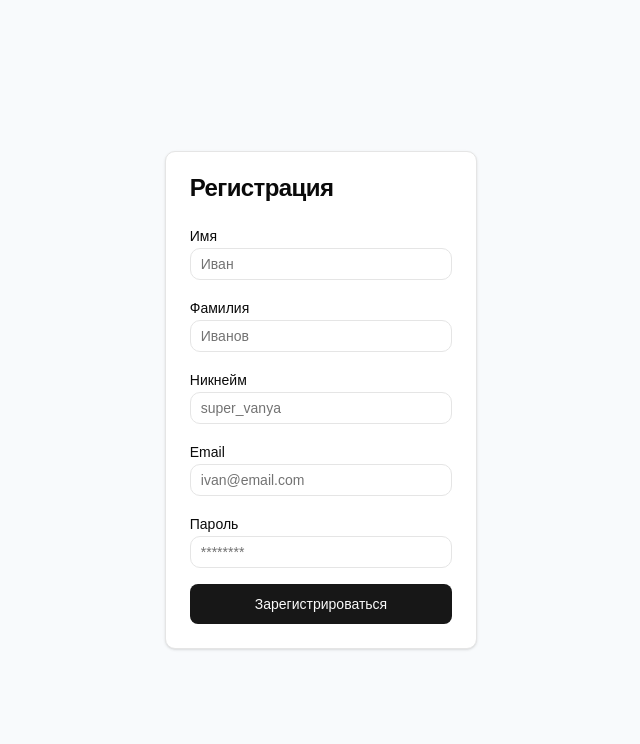
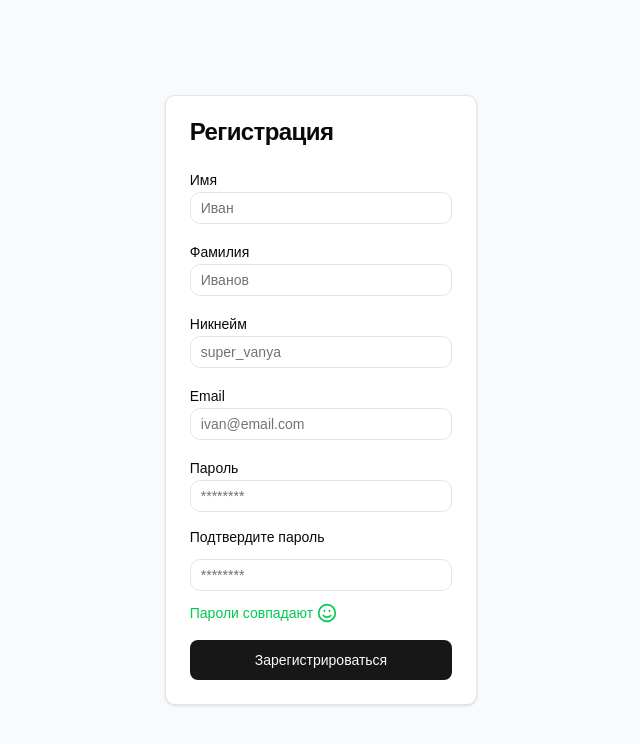
Before and after one commit to silius124/social_network, a React (Vite) app in the folder frontend/: page /register in a window 1280 px wide. Shown: the top 744 px of the page, without its empty margins (319-959 px from the left). Built offline with nearby package versions, Linux system fonts and the light colour scheme.

Commit message:
feat(register): add confirm password

```diff
--- a/frontend/src/features/auth/components/RegisterForm.tsx
+++ b/frontend/src/features/auth/components/RegisterForm.tsx
@@ -21,10 +21,14 @@ import {
   CardTitle,
 } from "@/components/ui/card";
 import { useNavigate } from "react-router-dom";
+import { Field, FieldDescription, FieldLabel } from "@/components/ui/field";
+import { useState } from "react";
+import { Frown, Smile } from "lucide-react";
 
 function RegisterForm() {
   const { mutate, isPending, error } = useRegisterMutation();
   const navigate = useNavigate();
+  const [confirmPassword, setConfirmPassword] = useState<string>("");
 
   const form = useForm<z.infer<typeof registerSchema>>({
     resolver: zodResolver(registerSchema),
@@ -38,6 +42,7 @@ function RegisterForm() {
   });
 
   const onSubmit = (values: z.infer<typeof registerSchema>) => {
+    if (confirmPassword !== form.getValues("password")) return;
     mutate(values, {
       onSuccess: () => {
         alert("Регистрация завершена");
@@ -138,6 +143,29 @@ function RegisterForm() {
                 )}
               />
 
+              <Field>
+                <FieldLabel>Подтвердите пароль</FieldLabel>
+                <Input
+                  type="password"
+                  onChange={(e: React.ChangeEvent<HTMLInputElement>) => {
+                    setConfirmPassword(e.target.value);
+                  }}
+                  value={confirmPassword}
+                  placeholder="********"
+                />
+                <FieldDescription>
+                  {confirmPassword === form.getValues("password") ? (
+                    <p className="text-green-500 flex gap-1">
+                      Пароли совпадают <Smile size="20" />
+                    </p>
+                  ) : (
+                    <p className="text-destructive flex gap-1">
+                      Пароли не совпадают <Frown size="20" />
+                    </p>
+                  )}
+                </FieldDescription>
+              </Field>
+
               <Button
                 type="submit"
                 className="w-full"
```
